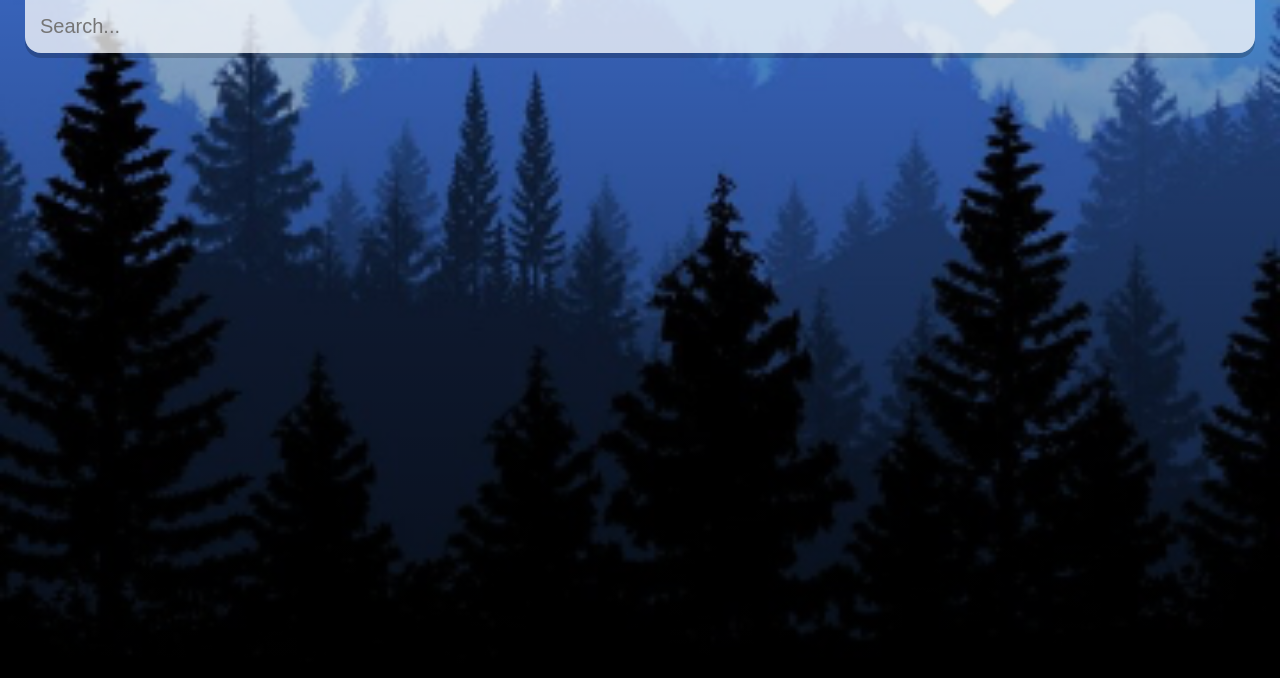
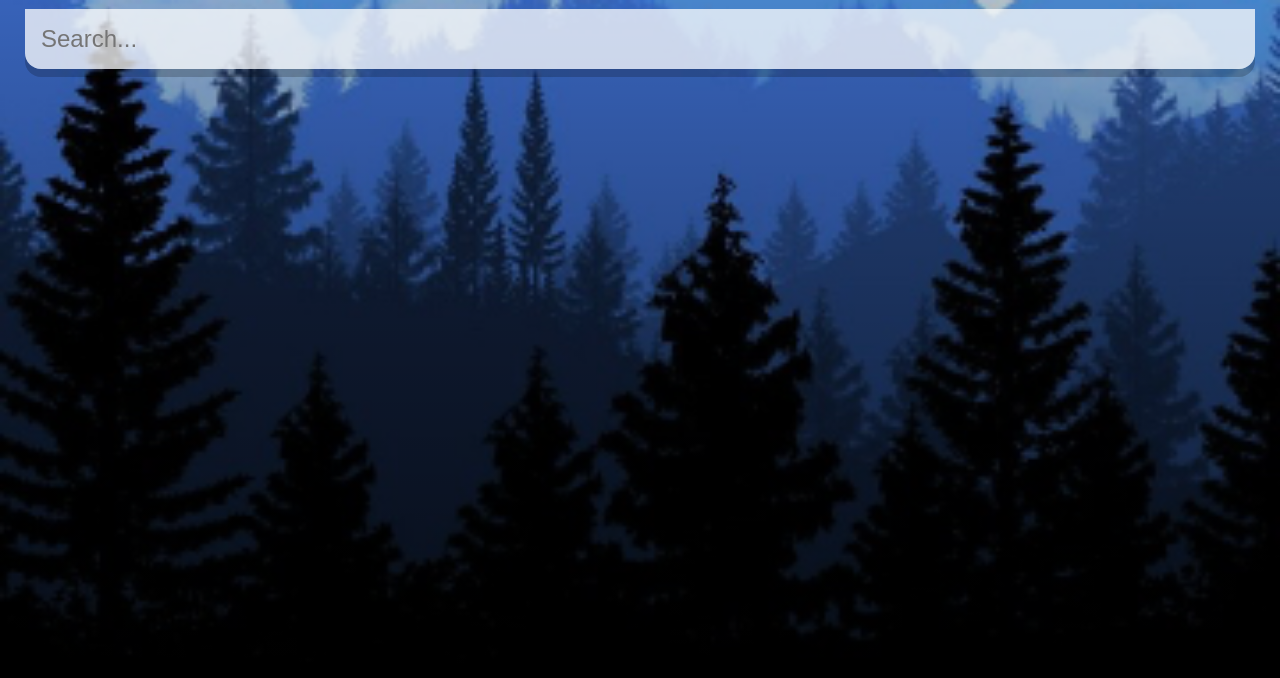
Before and after one commit to Kwiddy/REACTWeatherAppTutorial, a React (Create React App) app: page / in a window 1280 px wide. Shown: the top 678 px of the page. Built offline with nearby package versions, Linux system fonts and the light colour scheme.

Commit message:
change px to vh

```diff
--- a/src/index.css
+++ b/src/index.css
@@ -33,7 +33,7 @@ main {
 .search-box .search-bar {
   display: block;
   width: 100%;
-  padding: 15px;
+  padding: 2vh;
 
   appearance: none;
   background: none;
@@ -42,12 +42,12 @@ main {
 
   background-color: rgba(255, 255, 255, 0.5);
   border-radius: 0px 0px 16px 16px;
-  margin-top: -25px;
+  margin-top: -2vh;
 
-  box-shadow: 0px 5px rgba(0, 0, 0, 0.2);
+  box-shadow: 0vh 1vh rgba(0, 0, 0, 0.2);
 
   color: #313131;
-  font-size: 20px;
+  font-size: 3vh;
 
   transition: .4s ease-out;
 }
@@ -58,19 +58,18 @@ main {
 
 .location-box .location {
   color: #fff;
-  font-size: 32px;
+  font-size: 5vh;
   font-weight: 500;
   text-align: center;
-  text-shadow: 3px 3px rgba(50, 50, 75, 0.5);
+  text-shadow: .5vh .5vh rgba(50, 50, 75, 0.5);
 }
 
 .location-box .date {
   color: #fff;
-  font-size: 20px;
+  font-size: 2.5vh;
   font-weight: 300;
   font-style: italice;
   text-align: center;
-  text-shadow: 2px 2px rgba(50, 50, 70 0.5);
 }
 
 .weather-box {
@@ -80,24 +79,24 @@ main {
 .weather-box .temp {
   position: relative;
   display: inline-block;
-  margin: 30px auto;
+  margin: 3vh auto;
   background-color: rgba(255, 255, 255, 0.2);
-  border-radius: 16px;
+  border-radius: 3vh;
 
-  padding: 15px 25px;
+  padding: 2vh 2.75vh;
 
   color: #fff;
-  font-size: 102px;
+  font-size: 12vh;
   font-weight: 900;
 
-  text-shadow: 3px 6px rgba(50, 50, 70, 0.5);
+  text-shadow: 0.5vh 1vh rgba(50, 50, 70, 0.5);
   text-align: center;
-  box-shadow: 3px 6px rgba(0, 0, 0, 0.2)
+  box-shadow: 0.5vh 1vh rgba(0, 0, 0, 0.2)
 }
 
 .weather-box .weather {
   color: #fff;
-  font-size: 48px;
+  font-size: 6vh;
   font-weight: 700;
-  text-shadow: 3px 3px rgba(50, 50, 70, 0.5);
+  text-shadow: .5vh .5vh rgba(50, 50, 70, 0.5);
 }
```
